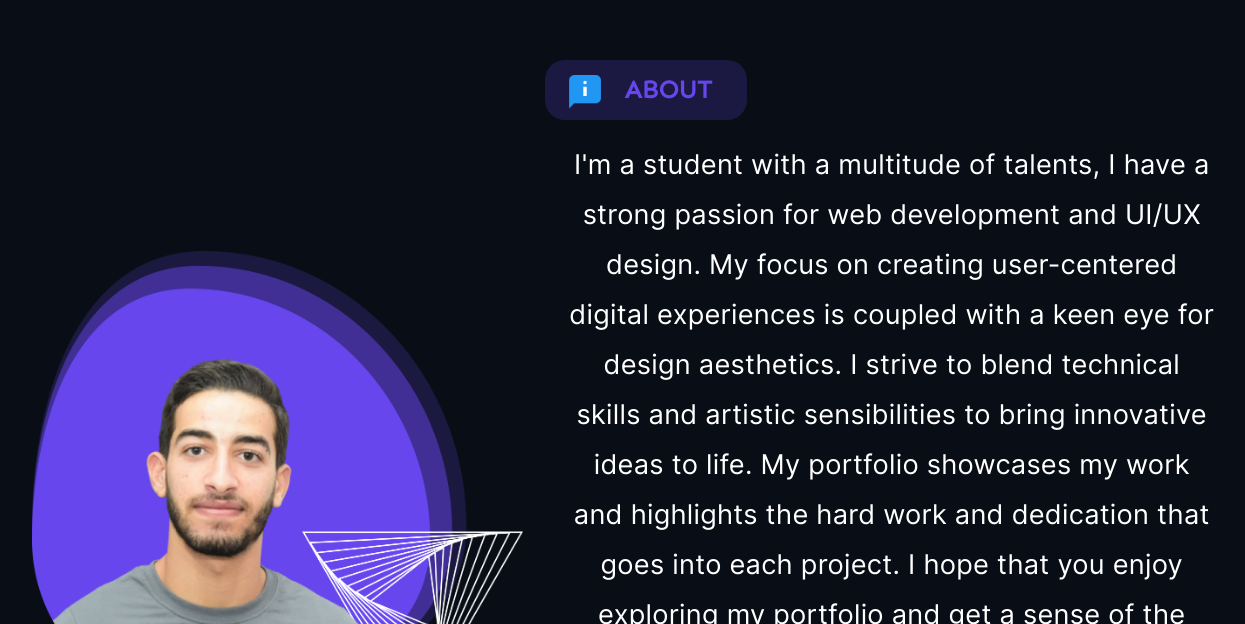
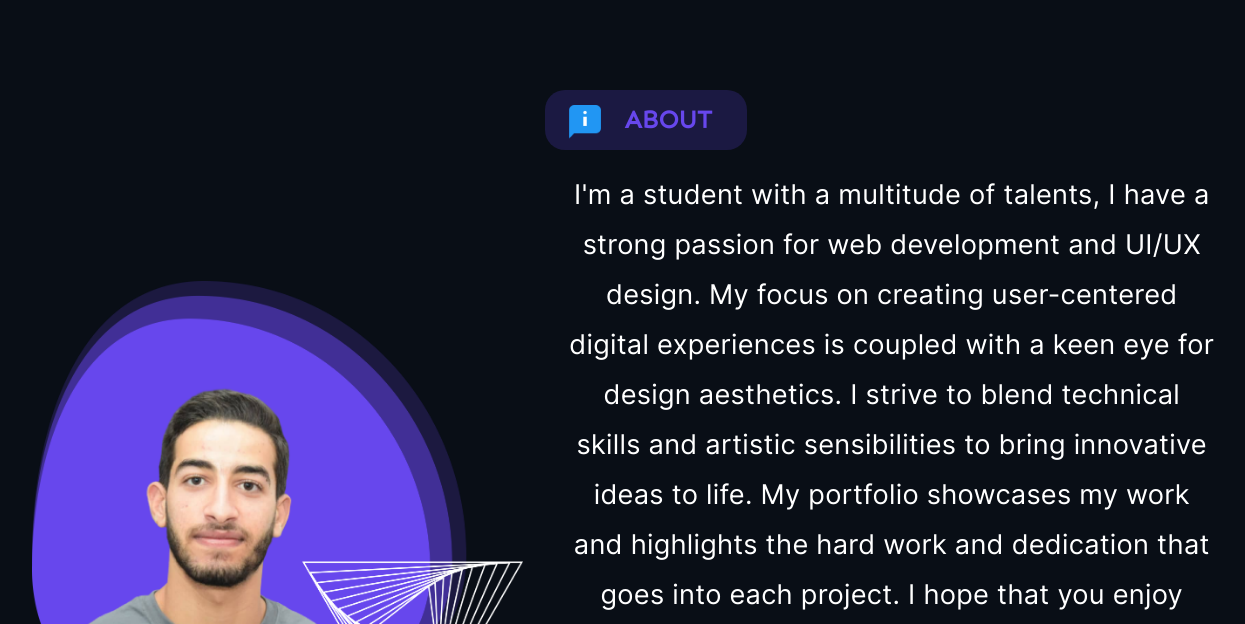
Before and after one commit to ghaithsaidani/portfolio-1.0, a React (Vite) app: page / in a window 1536 px wide. Shown: the part 840-1464 px from the top of the page, without its empty margins (122-1367 px from the left). Built offline with nearby package versions, Linux system fonts and the light colour scheme.

Commit message:
large scale css fix

```diff
--- a/src/assets/scss/styles.scss
+++ b/src/assets/scss/styles.scss
@@ -461,7 +461,6 @@ main {
   main {
     section {
       height: 100vh;
-      padding: 0;
       width: fit-content;
       margin: auto;
 
@@ -487,6 +486,8 @@ main {
     }
 
     #about {
+      height: 100%;
+      padding: 30px 0;
       article {
         img {
           width: 40%;
@@ -504,10 +505,8 @@ main {
 
     #projects {
       height: 100vh;
-
       article {
         height: 100%;
-
         .projects {
           height: 100%;
           display: flex;
@@ -526,8 +525,7 @@ main {
 
     #contact {
       height: 100%;
-      padding: 20px 0;
-
+      padding: 25px 0;
       article {
         img {
           width: 500px;
@@ -613,10 +611,5 @@ main {
         }
       }
     }
-
-    #contact {
-      padding: 0;
-      height: calc(100vh - 56px);
-    }
   }
 }
```
